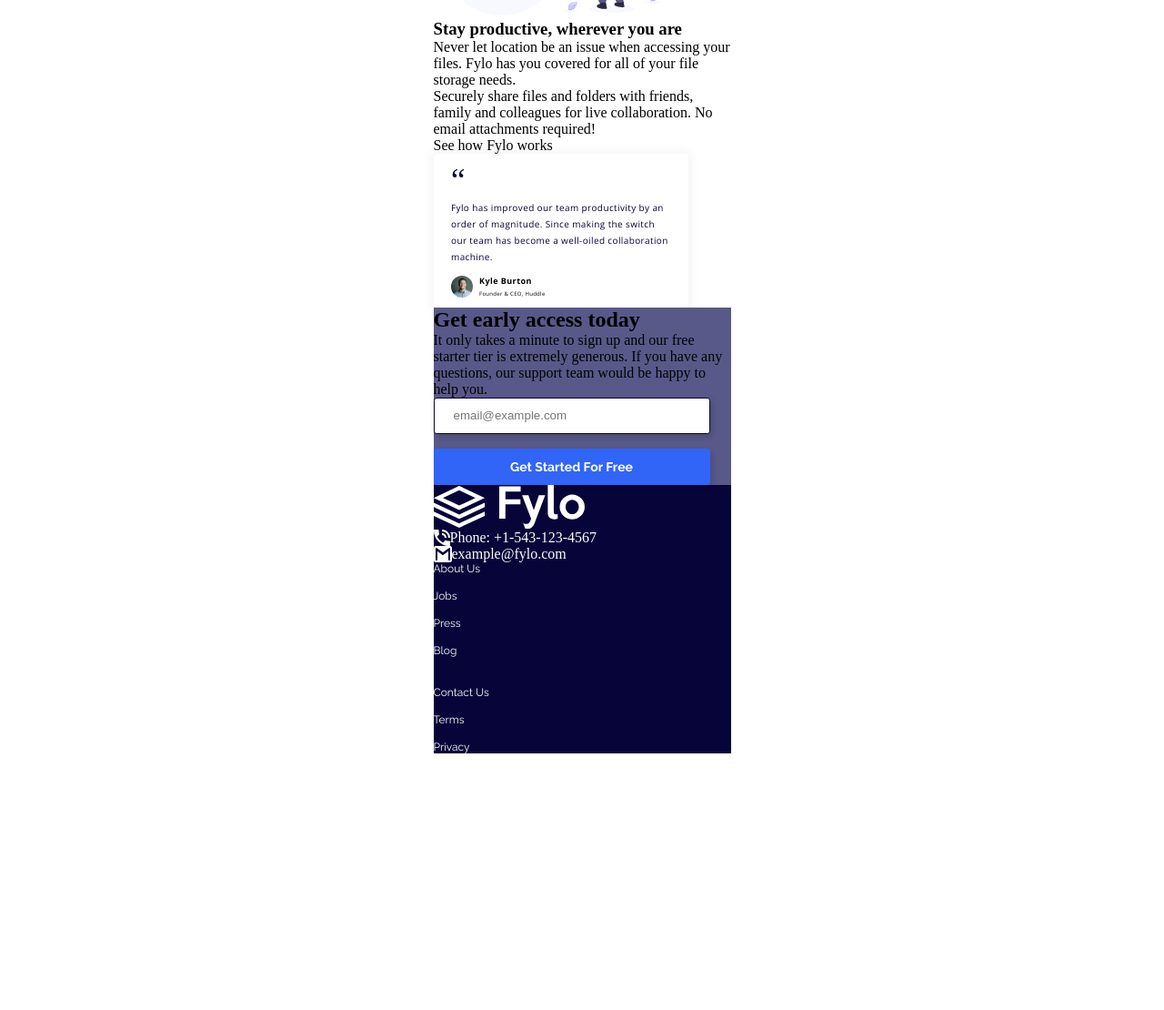
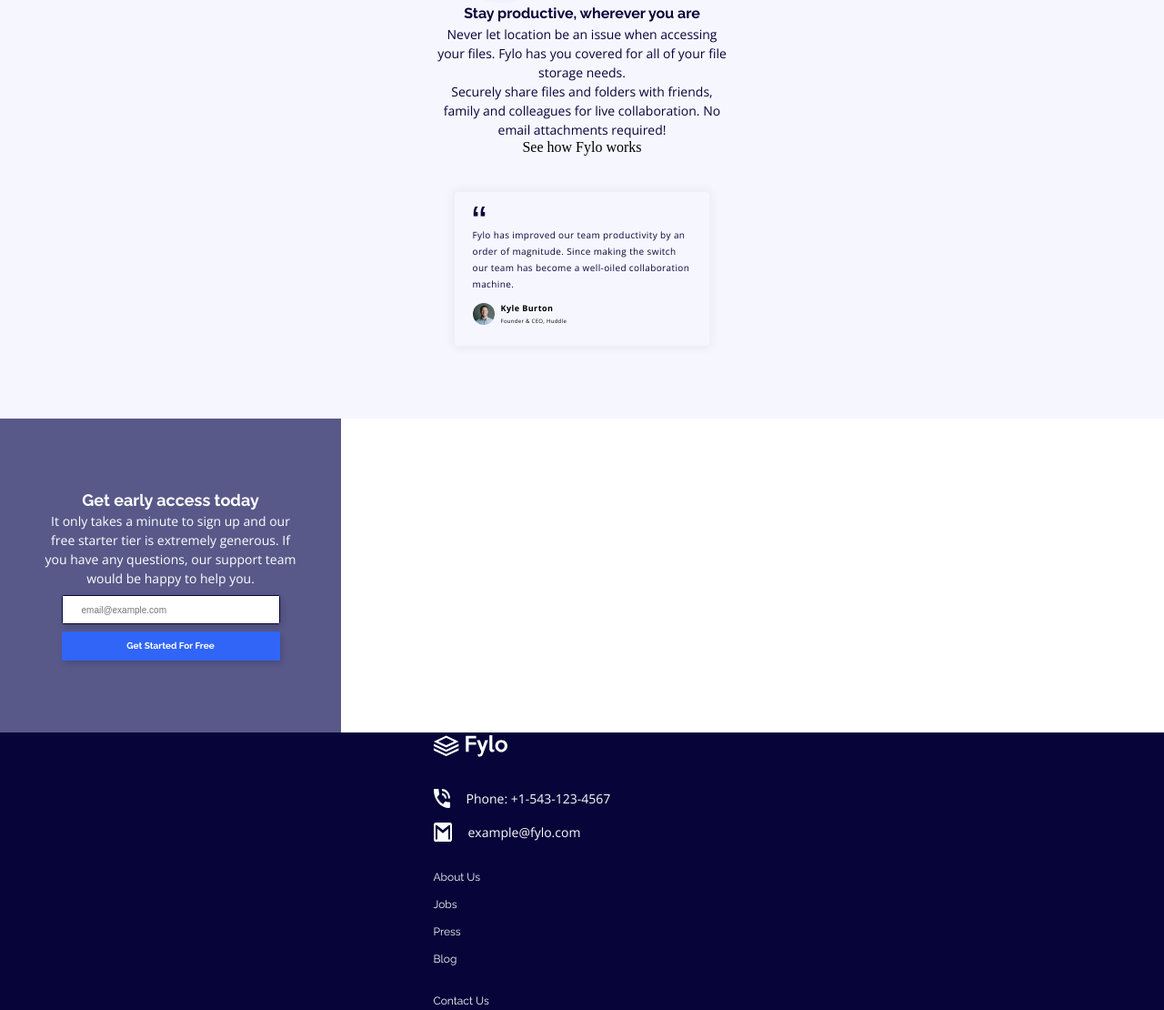
Before and after one commit to tekla900/fylo-landing-page-with-two-columns, a plain HTML site: page index.html in a window 1280 px wide. Shown: the part 1004-2114 px from the top of the page at 91% size. Before the commit the page ends 1832 px from the top, so only its background shows below. Drawn offline with nearby package versions, Linux system fonts and the light colour scheme.

Commit message:
added css

```diff
--- a/index.html
+++ b/index.html
@@ -61,6 +61,7 @@
         <div class="wrap-2">
           <a href="#">See how Fylo works</a>
           <div class="card">
+            <img src="./images/icon-quotes.svg" id="quotes">
             <div class="card-text">
               <p>Fylo has improved our team productivity by an order of magnitude. Since
                 making the switch our team has become a well-oiled collaboration machine.
@@ -77,7 +78,6 @@
         </div>
       </div>
     </section>
-  </main>
 
     <section class="access">
       <!-- or h3 -->
@@ -95,10 +95,10 @@
       </div>
     </section>
 
+  </main>
   <footer>
     <div class="logo">
-      <img src="./images/logo.svg">
-      <!-- <h2>Fylo</h2> -->
+      <img src="./images/logo.svg" id="logo">
     </div>
 
     <div class="contact">
@@ -115,16 +115,16 @@
 
     <nav>
       <ul>
-        <li>About Us</li>
-        <li>Jobs</li>
-        <li>Press</li>
-        <li>Blog</li>
+        <li><a href="#">About Us</a></li>
+        <li><a href="#">Jobs</a></li>
+        <li><a href="#">Press</a></li>
+        <li><a href="#">Blog</a></li>
       </ul>
 
       <ul>
-        <li>Contact Us</li>
-        <li>Terms</li>
-        <li>Privacy</li>
+        <li><a href="#">Contact Us</a></li>
+        <li><a href="#">Terms</a></li>
+        <li><a href="#">Privacy</a></li>
       </ul>
     </nav>
 
@@ -137,16 +137,5 @@
       Coded by <a href="https://github.com/tekla900">Tekla Inashvili</a>.
     </p> -->
   </footer>
-
-
-
-
-
-
-
-
-  <!-- <footer>
-
-  </footer> -->
 </body>
 </html>
--- a/styles.css
+++ b/styles.css
@@ -17,13 +17,8 @@
     margin: 0;
     padding: 0;
     box-sizing: border-box;
+
 }
-
-body {
-    width: 327px;
-    margin: 0 auto;
-}
-
 
 /* making images responsive/easier to work with */
 img {
@@ -36,6 +31,10 @@ header {
     align-items: center;
     justify-content: space-between;
     margin-top: 24px;
+    width: 327px;
+    margin: 0 auto;
+    margin-top: 30px;
+    margin-bottom: 100px;
 }
 
 li {
@@ -53,10 +52,8 @@ nav ul {
     gap: 24px;
 }
 
-.logo {
-    display: flex;
-    align-items: center;
-}
+
+/* ori id maqvs gamoyenebuli ertidaigive */
 #logo {
     height: 24px;
 }
@@ -72,6 +69,8 @@ a {
     flex-direction: column;
     gap: 40px;
     text-align: center;
+    width: 327px;
+    margin: 0 auto;
 }
 
 h1 {
@@ -83,18 +82,50 @@ h1 {
     color: var(--very-dark-blue);
 }
 
-.sec-1 p {
+h3 {
+    font-family: 'Raleway';
+    font-weight: 700;
+    font-size: 16px;
+    line-height: 24px;
+    /* identical to box height, or 150% */
+    color: var(--very-dark-blue);
+}
+
+.sec-2  {
+    text-align: center;
+    display: flex;
+    flex-direction: column;
+    justify-content: center;
+    background-color: var(--light-grayish-blue);
+}
+
+.wrapper {
+    width: 327px;
+    margin: 0 auto;
+}
+
+.wrap-2 {
+    display: flex;
+    flex-direction: column;
+    align-items: center;
+}
+
+p {
     font-family: 'Open Sans';
     font-weight: 400;
     font-size: 14px;
     line-height: 21px;
     /* or 150% */
     color: var(--very-dark-blue);
-    margin-top: 24px;
+    /* margin-top: 24px; */
 }
 
 .sec-1 input {
     margin-top: 32px;
+}
+
+.sec-1 button {
+    margin-top: 16px;
 }
 
 input {
@@ -118,27 +149,31 @@ button {
     font-size: 14px;
     line-height: 16px;
     font-family: 'Raleway';
-    margin-top: 16px;
     color: white;
     cursor: pointer;
 }
 
 .card {
-    height: 169.1011199951172px;
+    height: 169.1px;
     width: 280px;
     border-radius: 3.9px;
     box-shadow: 0px 0px 8px 4px #3838380C;
-
+    margin-bottom: 80px;
+    margin-top: 40px;
+    display: flex;
+    flex-direction: column;
+    gap: 10px;
+    text-align: left;
 }
 
-.card-text::before {
-    content: open-quote;
-    font-weight: 400;
-    font-size: 35px;
-    /* line-height: 53px; */
-    margin-top: 10px;
-    color: var(--very-dark-blue);
+
+
+#quotes {
+    max-width: 14px;
+    margin-left: 20px;
+    margin-top: 15px;
 }
+
 
 .card-text {
     width: 241px;
@@ -156,6 +191,11 @@ button {
     letter-spacing: 0.384615px;
     color: var(--very-dark-blue);
     margin-bottom: 12px;
+}
+
+.ill-1 {
+    width: 327px;
+    margin: 0 auto;
 }
 
 .testimonial {
@@ -190,31 +230,48 @@ span.bold {
     gap: 1.8px;
 }
 
-.access {
-    background-color: var(--desaturated-blue);
-}
+
 
 footer {
     display: flex;
     flex-direction: column;
     background-color: var(--very-dark-blue);
     color: white;
+    gap: 32px;
 }
+
 
 .phone, .email {
     display: flex;
+    gap: 18px;
 }
 
+.contact {
+    display: flex;
+    flex-direction: column;
+    gap: 16px;
+    width: 327px;
+    margin: 0 auto;
+}
 
 footer .logo {
     filter: invert(50%) brightness(1000%) ;
+    width: 327px;
+    margin: 0 auto;
+    display: flex;
+    align-items: center;
+    height: 30px;
 }
+
 
 footer nav {
     display: flex;
     flex-direction: column;
     align-items: flex-start;
     gap: 32px;
+    width: 327px;
+    margin: 0 auto;
+    margin-bottom: 32px;
 }
 
 footer ul {
@@ -228,3 +285,42 @@ footer ul {
 footer li {
     color: white;
 }
+
+.access {
+    background-color: var(--desaturated-blue);
+    display: flex;
+    flex-direction: column;
+    justify-content: center;
+    height: 345px;
+    width: 375px;
+}
+
+.child-1, .child-2 {
+    display: flex;
+    flex-direction: column;
+    align-items: center;
+    width: 280px;
+    margin: 0 auto;
+    text-align: center;
+}
+
+.access input, .access button {
+    height: 32px;
+    width: 240px;
+    border-radius: 1.5px;
+    font-size: 10px;
+    line-height: 12px;
+    margin-top: 8px;
+}
+
+h2 {
+    font-family: 'Raleway';
+    font-weight: 700;
+    font-size: 18px;
+    line-height: 24px;
+    color: white;
+}
+
+.access p, footer p {
+    color: white;
+}
```
Lines whose indentation alone changed are shown as unchanged.
